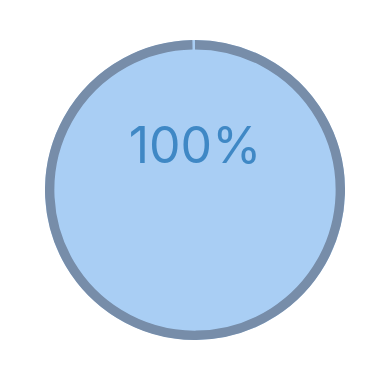
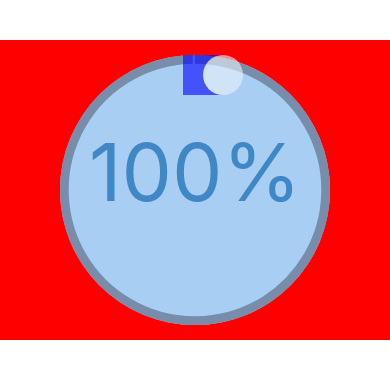
Before and after one commit to kasselTrankos/ats-components, a React Native app: screen / in a window 390 px wide. Shown: the top 378 px of the page. Built offline with nearby package versions, Linux system fonts and the light colour scheme.

Commit message:
no stable the bullet

```diff
--- a/App.js
+++ b/App.js
@@ -7,11 +7,13 @@ export default function App() {
   return (
     <View style={styles.container}>
       <WaterManager
-      radius={300}
+      radius={290}
       strokeWidth={10}
       strokeColor="#778DA9"
       fontColor="#3F88C5"
-      fontSize={50}
+      fontSize={80}
+      bulletColor="#EBF2FA"
+      bulletRadius={40}
       waterColor= "#A9CEF4"/>
     </View>
   );
--- /dev/null
+++ b/src/Bullet.js
@@ -0,0 +1,31 @@
+import React, {useState} from 'react';
+import { View, PanResponder } from 'react-native';
+import {Svg, Circle, G} from 'react-native-svg';
+
+
+const Bullet = props => {
+  const {
+    position = {x: 0, y:0},
+    bulletRadius = 10,
+    bulletColor = '#C05746',
+  } = props;
+  return <View style={{
+    position: 'absolute',
+    left: position.x - bulletRadius /2,
+    top: 0,
+    backgroundColor: 'blue',
+    opacity: 0.6,
+    width: bulletRadius,
+    height: bulletRadius,}}>
+      <Svg
+        width={bulletRadius * 2}
+        height={bulletRadius * 2}
+        style={{top: -bulletRadius /2, left:-bulletRadius /2}} >
+        <Circle
+          cx="50%" cy="50%" r={bulletRadius / 2}
+          fill={bulletColor} />
+      </Svg>
+  </View>
+};
+
+export default Bullet;
--- a/src/Slider.js
+++ b/src/Slider.js
@@ -1,14 +1,25 @@
 import React, {useState} from 'react';
-import { View, StyleSheet } from 'react-native';
-import {Svg, Circle, Defs, Mask, Path, Rect, Use} from 'react-native-svg';
+import { View, PanResponder } from 'react-native';
+import {Svg, Path, Circle, G} from 'react-native-svg';
+import Bullet from './Bullet';
+
+
+const _polarToCartesian = (angle, dialRadius, btnRadius) => {
+  let r = dialRadius;
+  let hC = dialRadius + btnRadius;
+  let a = (angle-90) * Math.PI / 180.0;
+
+  let x = hC + (r * Math.cos(a));
+  let y = hC + (r * Math.sin(a));
+  return {x,y};
+};
 
 const polarToCartesian = (centerX, centerY, radius, angleInDegrees) =>{
-  var angleInRadians = (angleInDegrees-90) * Math.PI / 180.0;
+  const angleInRadians = (angleInDegrees - 90) * Math.PI / 180.0;
 
-  return {
-    x: centerX + (radius * Math.cos(angleInRadians)),
-    y: centerY + (radius * Math.sin(angleInRadians))
-  };
+  const x =  centerX + (radius * Math.cos(angleInRadians));
+  const y = centerY + (radius * Math.sin(angleInRadians));
+  return { x, y,};
 };
 
 const describeArc = (x, y, radius, startAngle, endAngle) =>{
@@ -31,22 +42,34 @@ const Slider = props => {
   const {
     width = 100,
     strokeWidth = 3,
-    strokeColor = '#ff0000'
+    strokeColor = '#ff0000',
+    bulletRadius = 20,
+    bulletColor = '#C05746',
   } = props;
-  const radius = (width) / 2;
+  const radius = width / 2;
+  const _w = width + bulletRadius;
   const start = {x: radius, y: radius};
   const viewBox =`${strokeWidth * -1} ${(strokeWidth / 2) * -1 } ${(strokeWidth * 2 ) + width} ${(strokeWidth) + width}`;
-  const d = describeArc(start.x, start.y, radius + (strokeWidth / 2), 0, 359)
+  const d = describeArc(start.x, start.y, radius + (strokeWidth / 2), 0, 359);
+  const bulletStart = {x:0, y: 0};
+  console.log('2222', polarToCartesian(start.x, start.y, radius + bulletRadius, 359))
+  const bullet  = polarToCartesian(start.x, start.y, radius  - bulletRadius, 359);
+  //
+  console.log(bulletStart, '0000', bullet);
+
   return <View style={{ width: '100%', height: '100%',}}>
-    <Svg height="100%" width="100%" viewBox={viewBox}>
+    <Svg height="100%" width="100%" viewBox={viewBox} style={{}}>
       <Path
         d={d}
         fill="none"
         stroke={strokeColor}
         strokeWidth = {strokeWidth}
       />
-
     </Svg>
+    <Bullet
+      bulletColor={bulletColor}
+      position={bullet}
+      bulletRadius={bulletRadius}  />
   </View>
 };
 
--- a/src/WaterManager.js
+++ b/src/WaterManager.js
@@ -14,31 +14,50 @@ const WaterManager  = props => {
     sizes = [1, 2, 3, 'Empty'],
     fontSize = 90,
     fontColor = '#1B263B',
-    waterColor= '#A9CEF4'
+    waterColor= '#A9CEF4',
+    bulletRadius = 30,
+    bulletColor = '#99A1AE',
   } = props;
-  const width = radius;
-  const height = radius;
-  const textRef = React.createRef();
-  const circleRef = React.createRef();
-  console.log(textRef);
-  return <View style={{position: 'relative', top: 0, flex: 1, alignItems: 'center',justifyContent: 'center', width: '100%', height: '100%'}}>
+  const width = radius - (bulletRadius / 2);
+  const height = radius - (bulletRadius / 2);
+  const sliderWidth = radius;
+  const sliderHeight = radius;
+  return <View style={{
+    position: 'relative',
+    top: 0,
+    flex: 1,
+    alignItems: 'center',
+    justifyContent: 'center',
+    width: '100%',
+    height: '100%',
+    backgroundColor: 'red'}}>
     <View style={{ ...StyleSheet.flatten(styles.traker), width, height}}>
       <View style={{
           top: 0,
           left: 0,
           position: 'absolute',
-          width,
-          height,
+          width: width,
+          height: width,
         }}>
-        <Water volumen={100 - volumen} backgroundColor={waterColor} ref={circleRef} />
+        <Water volumen={100 - volumen} backgroundColor={waterColor} />
       </View>
       <View>
       <Text style={{flex: 1, position: 'absolute',
-    justifyContent: 'center',
-    alignItems: 'center', fontSize, width, top: height / 4, textAlign: 'center', color: fontColor}} ref={textRef}>{`${volumen}%`}</Text>
+        justifyContent: 'center',
+        alignItems: 'center',
+        fontSize,
+        width,
+        top: height / 4,
+        textAlign: 'center',
+        color: fontColor}}>{`${volumen}%`}</Text>
       </View>
       <View style={{position: 'absolute', top: 0, left: 0, height, width,}}>
-        <Slider strokeWidth={strokeWidth} strokeColor={strokeColor} width={radius} />
+        <Slider
+          bulletRadius={bulletRadius}
+          bulletColor={bulletColor}
+          strokeWidth={strokeWidth}
+          strokeColor={strokeColor}
+          width={radius} />
       </View>
     </View>
 
@@ -47,7 +66,7 @@ const WaterManager  = props => {
 const styles = StyleSheet.create({
   container: {
     alignItems: 'center',
-    flex: 1,top: 190
+    flex: 1,
   },
 });
 
```
Also changed, not shown: src/Water.js (+1 -7 lines).
